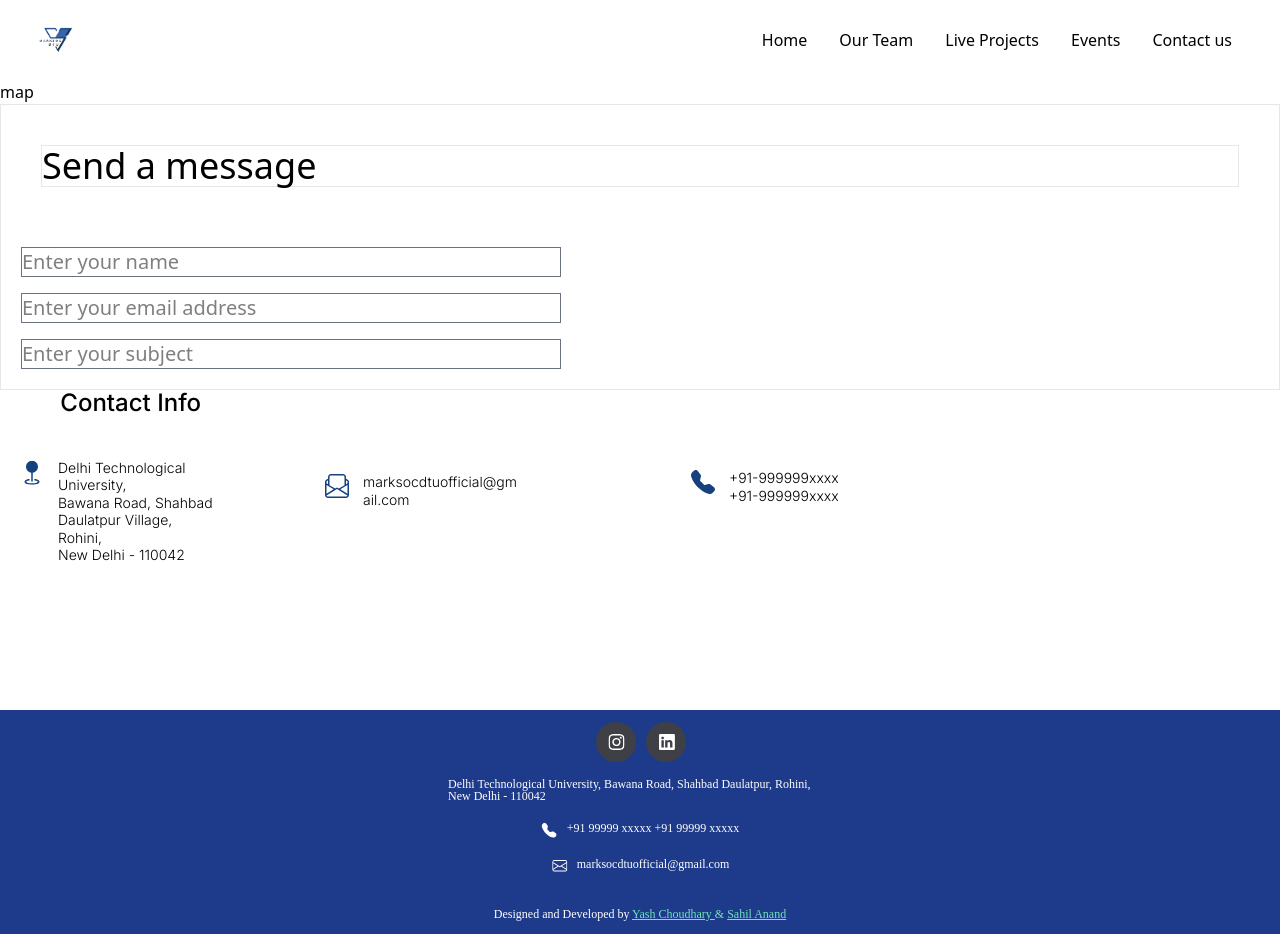
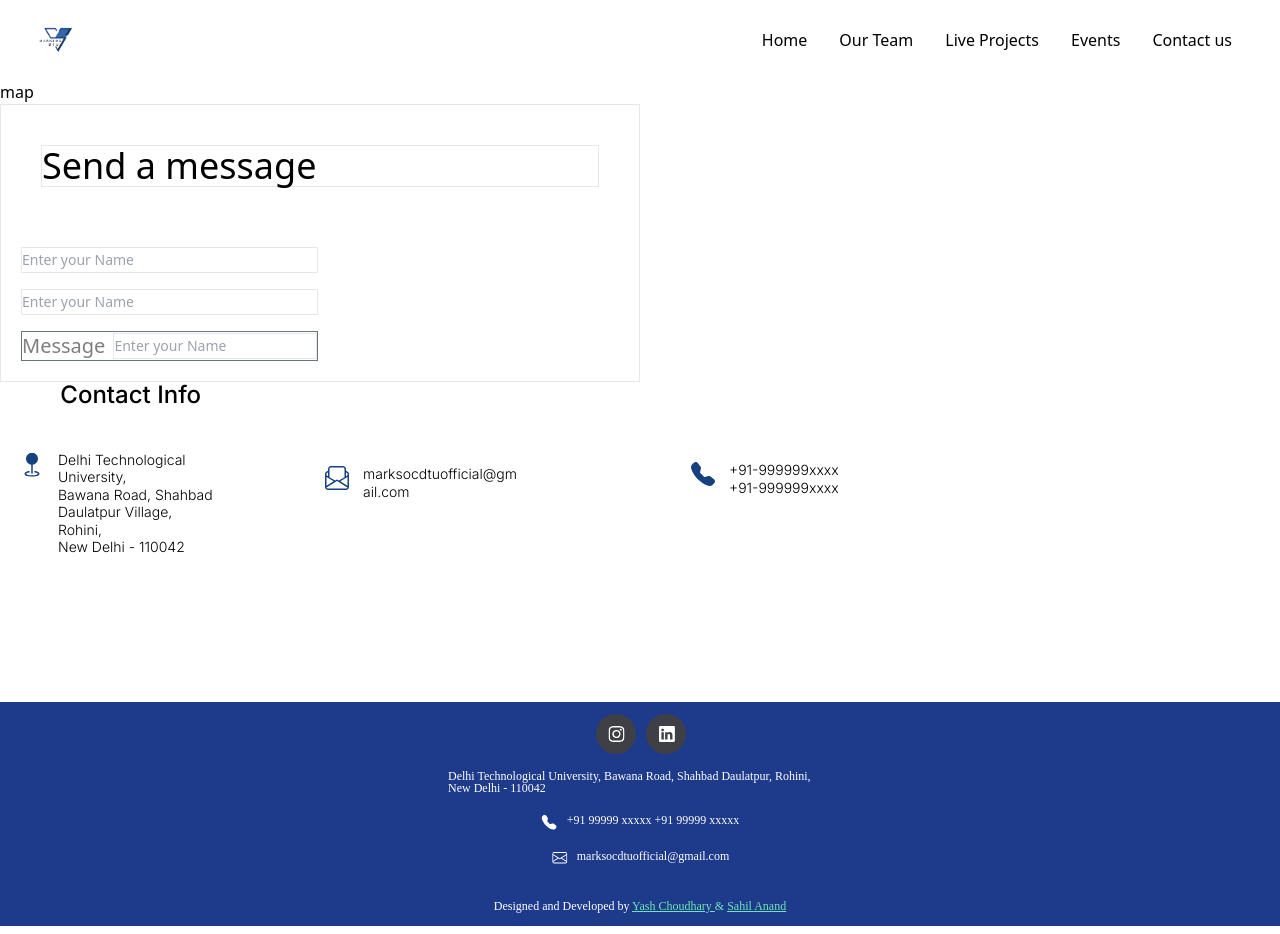
Before and after one commit to marksocDTU/marksocDTU, a Next.js app in the folder marksocdtu/: page /contact in a window 1280 px wide. Built offline with nearby package versions, Linux system fonts and the light colour scheme.

Commit message:
things sorted

```diff
--- a/marksocdtu/src/pages/contact.tsx
+++ b/marksocdtu/src/pages/contact.tsx
@@ -14,24 +14,20 @@
     <div>
          <Header/>
          <div>map</div>
-         <div className="flex flex-shrink-0 flex-col h-max w-max-screen ">
-          <div className="flex flex-shrink-0 flex-col h-max w-max-screen border item-center ">
-            <div className="flex flex-shrink-0 flex-col h-max w-max-screen  border item-center text-4xl font-blue m-10 ">Send a message</div>
+         <div className=" flex flex-shrink-0 flex-col h-max w-max-screen ">
+          <div className=" flex flex-shrink-0 flex-col h-1/2 w-1/2 p-50 border item-center ">
+            <div className="flex flex-shrink-0 flex-col h-max w-max-screen  border item-center text-4xl px-50 m-10 ">Send a message</div>
             <div className="flex flex-shrink-0 flex-col h-max w-max-screen items-stretch ">
             <div className="flex flex-shrink-0 w-max h-max items-stretch flex-col justify-center m-5 gap-4">
-              <div className="flex flex-shrink-0  flex-row h-max bg-white border border-gray-500 gap-2 items-center">
-                <div className="flex flex-shrink-0 text-black text-opacity-50 text-xl  font-inter ">Enter your name</div>
-                <div className="flex flex-shrink-0 w-max-screen text-black text-opacity-50 text-xl  font-inter "><input type="text" className="flex flex-shrink-0 w-max" /></div></div>
 
+                <input type="text" className="flex flex-shrink-0 w-max-screen  border border-gray  placeholder:text-gray-400 focus:ring-2 focus:ring-inset focus:ring-black-600 sm:text-sm sm:leading-6" placeholder="Enter your Name"/>
+                <input type="text" className="flex flex-shrink-0 w-max-screen  border border-gray  placeholder:text-gray-400 focus:ring-2 focus:ring-inset focus:ring-black-600 sm:text-sm sm:leading-6" placeholder="Enter your Name"/>
 
-              <div className="flex flex-shrink-0  flex-row h-max bg-white border border-gray-500 gap-2 items-center">
-                <div className="flex flex-shrink-0 text-black text-opacity-50 text-xl  font-inter ">Enter your email address</div>
-                <div className="flex flex-shrink-0 w-max-screen text-black text-opacity-50 text-xl  font-inter "><input type="text" className="flex flex-shrink-0 w-max" /></div></div>
 
 
               <div className="flex flex-shrink-0  flex-row h-max  bg-white border border-gray-500 gap-2 items-center">
-                <div className="flex flex-shrink-0 text-black text-opacity-50 text-xl  font-inter ">Enter your subject</div>
-                <div className="flex flex-shrink-0 w-max-screen text-black text-opacity-50 text-xl  font-inter "><input type="text" className="flex flex-shrink-0 w-max" /></div></div>
+                <div className="flex flex-shrink-0 text-black text-opacity-50 text-xl  font-inter ">Message</div>
+                <input type="text" className="flex flex-shrink-0 w-max-screen  border border-gray  placeholder:text-gray-400 focus:ring-2 focus:ring-inset focus:ring-black-600 sm:text-sm sm:leading-6" placeholder="Enter your Name"/></div>
 
 
 
```
Also changed, not shown: marksocdtu/src/pages/team.tsx (+0 -9 lines).
